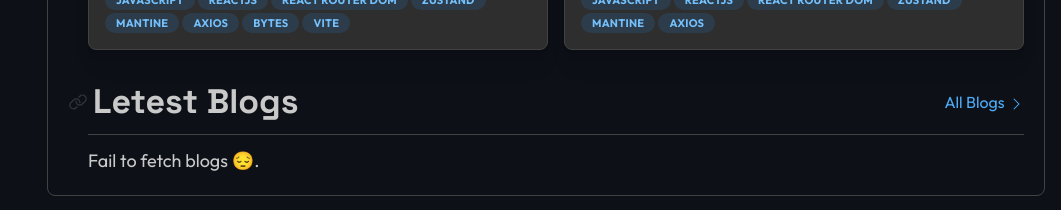
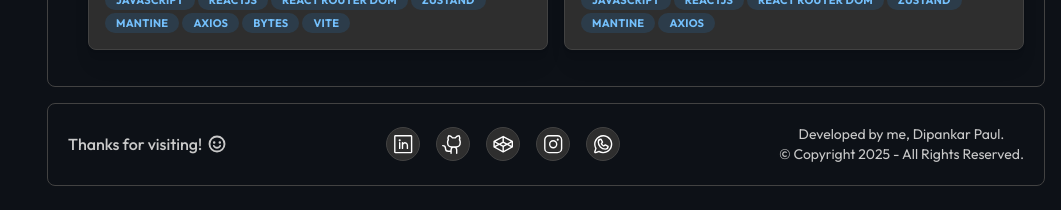
Before and after one commit to iamdipankarpaul/Dipankar-Paul-Portfolio-Website, a React (Vite) app: page / in a window 1280 px wide. Shown: the part 4313-4523 px from the top of the page, without its empty margins (219-1280 px from the left). Built offline with nearby package versions, Linux system fonts and the light colour scheme; no server answers.

Commit message:
remove blog section from home page

```diff
--- a/src/pages/ReadmePage.jsx
+++ b/src/pages/ReadmePage.jsx
@@ -10,7 +10,6 @@ import classes from "./pages.module.css";
 import Topbar from "../components/Topbar";
 import NameAnimation from "../components/NameAnimation";
 import ReadmeSection from "../components/ReadmeSection";
-import ReadmeBlogSection from "../components/blogs/ReadmeBlogSection";
 
 // local data
 import personalData from "../constants";
@@ -61,9 +60,6 @@ const ReadmePage = () => {
           linkText="All Projects"
           linkTo="/projects"
         />
-
-        {/* blogs */}
-        <ReadmeBlogSection />
       </Box>
     </Box>
   );
```
